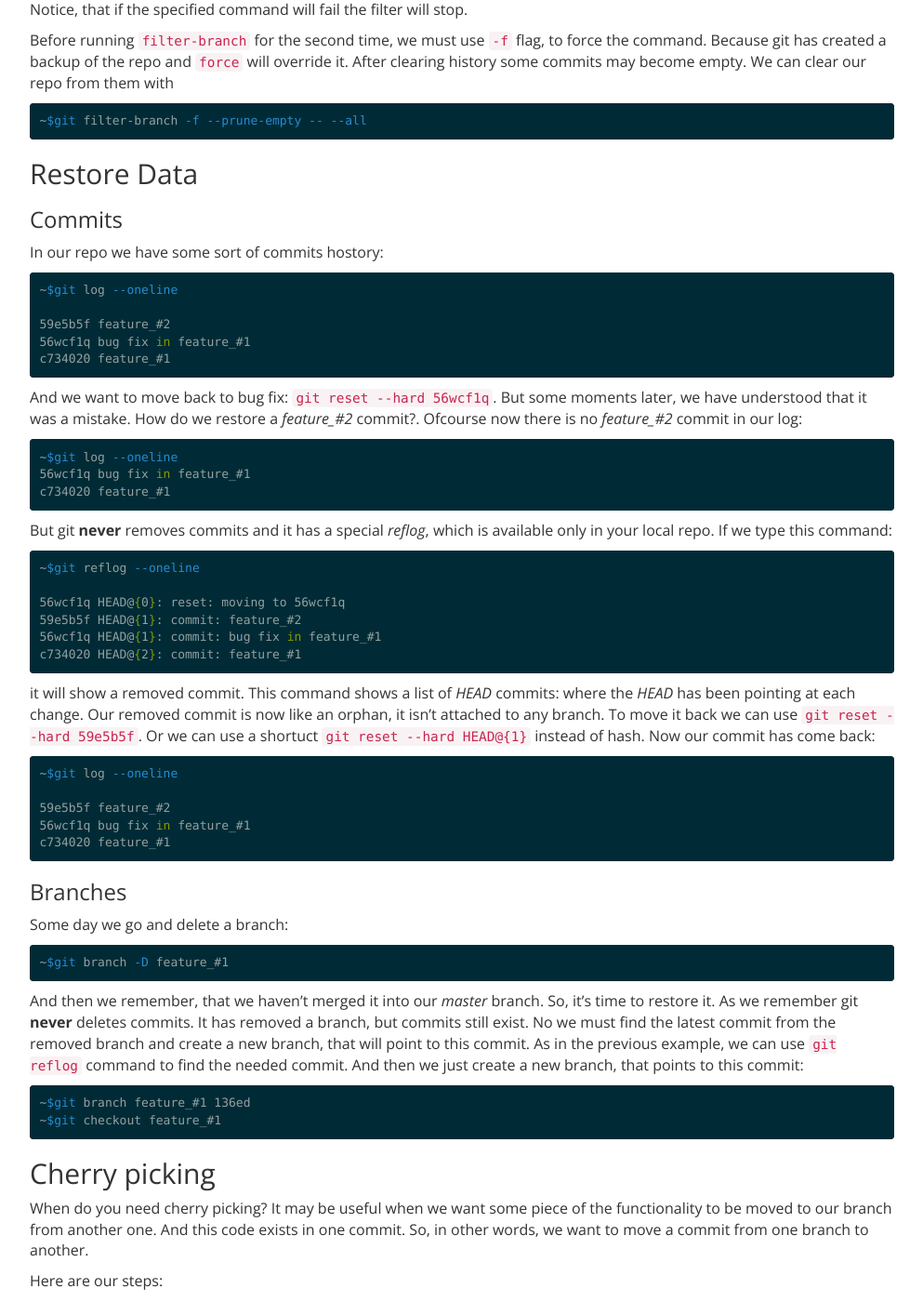
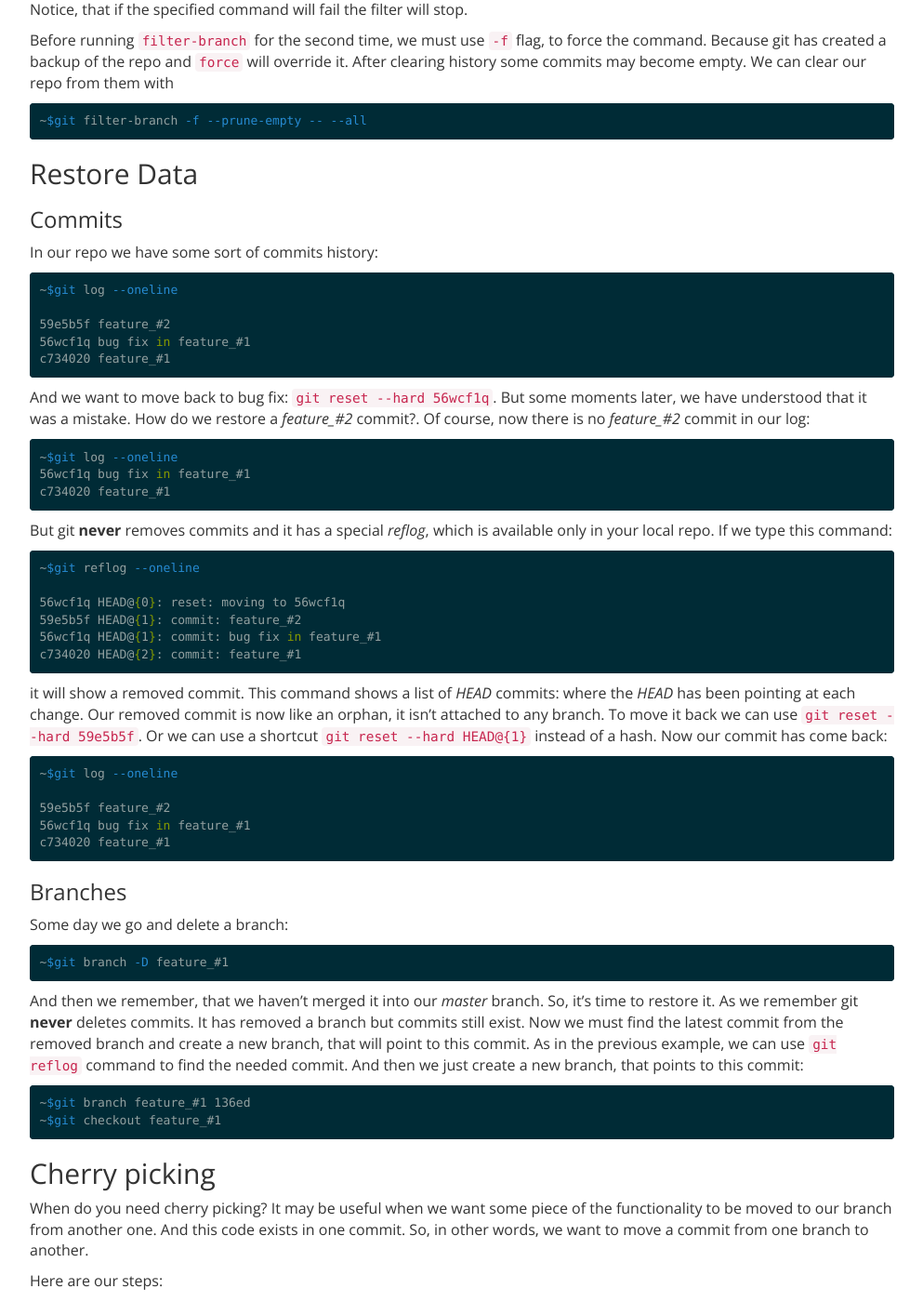
Before and after one commit to seregazhuk/seregazhuk.github.io_old, a Jekyll site: the page built from _posts/2016-06-11-git-advanced.md, in a window 1280 px wide and 1400 px high, scrolled down 1109 px. Shown: the whole window at 93% size, without its empty margins (143-1136 px from the left). Built offline with Jekyll 4.4.1, drawn with Linux system fonts in a browser that asks for light colours; nearby versions of some CDN libraries.

Commit message:
git advanced typos fix

```diff
--- a/_posts/2016-06-11-git-advanced.md
+++ b/_posts/2016-06-11-git-advanced.md
@@ -72,7 +72,7 @@ repo from them with
 
 ### Commits
 
-In our repo we have some sort of commits hostory:
+In our repo we have some sort of commits history:
 
 {% highlight bash %}
 ~$git log --oneline
@@ -83,8 +83,7 @@ c734020 feature_#1
 {% endhighlight %}
 
 And we want to move back to bug fix: `git reset --hard 56wcf1q`. But some moments later, we have understood
-that it was a mistake. How do we restore a *feature_#2* commit?. Ofcourse now
-there is no *feature_#2* commit in our log:
+that it was a mistake. How do we restore a *feature_#2* commit?. Of course, now there is no *feature_#2* commit in our log:
 
 {% highlight bash %}
 ~$git log --oneline
@@ -107,7 +106,7 @@ c734020 HEAD@{2}: commit: feature_#1
 
 it will show a removed commit. This command shows a list of *HEAD* commits: where the *HEAD* has been pointing at each change.
 Our removed commit is now like an orphan, it isn't attached to any branch. To move it back we can use `git reset --hard 59e5b5f`.
-Or we can use a shortuct `git reset --hard HEAD@{1}` instead of hash. Now our commit has come back:
+Or we can use a shortcut `git reset --hard HEAD@{1}` instead of a hash. Now our commit has come back:
 
 {% highlight bash %}
 ~$git log --oneline
@@ -127,7 +126,7 @@ Some day we go and delete a branch:
 {% endhighlight %}
 
 And then we remember, that we haven't merged it into our *master* branch. So, it's time to restore it. As we remember git **never**
-deletes commits. It has removed a branch, but commits still exist. No we must find the latest commit from the removed branch and
+deletes commits. It has removed a branch but commits still exist. Now we must find the latest commit from the removed branch and
 create a new branch, that will point to this commit. As in the previous example, we can use `git reflog` command to find the
 needed commit. And then we just create a new branch, that points to this commit:
 
```
